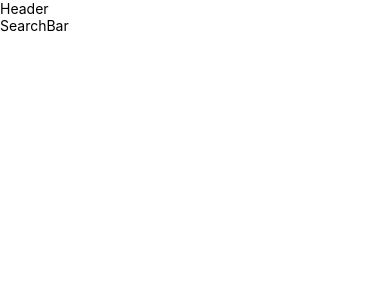
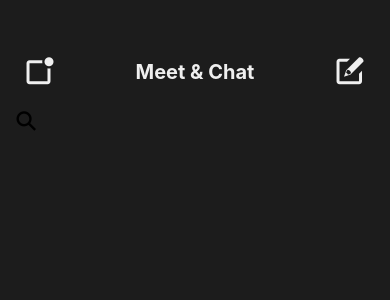
Before and after one commit to software-developer-yamin/Zoom-Clone-with-React-Native, a React Native app: screen / in a window 390 px wide. Shown: the top 300 px of the page. Built offline with nearby package versions, Linux system fonts and the light colour scheme.

Commit message:
header component is !done

```diff
--- a/App.jsx
+++ b/App.jsx
@@ -1,8 +1,18 @@
-import { StyleSheet } from "react-native";
+import { StyleSheet, View } from "react-native";
 import Home from "./screens/Home";
 
 export default function App() {
-  return <Home />;
+  return (
+    <View style={styles.container}>
+      <Home />
+    </View>
+  );
 }
 
-const styles = StyleSheet.create({});
+const styles = StyleSheet.create({
+  container: {
+    flex: 1,
+    paddingTop: 20,
+    backgroundColor: "#1c1c1c",
+  },
+});
--- a/components/Header.jsx
+++ b/components/Header.jsx
@@ -1,14 +1,34 @@
-import { StyleSheet, Text, View } from 'react-native'
-import React from 'react'
+import { Entypo } from "@expo/vector-icons";
+import { StyleSheet, Text, TouchableOpacity, View } from "react-native";
+
 
 const Header = () => {
   return (
-    <View>
-      <Text>Header</Text>
+    <View style={styles.container}>
+      <TouchableOpacity>
+        <Entypo name="notification" size={30} color="#efefef" />
+      </TouchableOpacity>
+      <Text style={styles.heading}>Meet & Chat</Text>
+      <TouchableOpacity>
+        <Entypo name="new-message" size={30} color="#efefef" />
+      </TouchableOpacity>
     </View>
-  )
-}
+  );
+};
 
-export default Header
+export default Header;
 
-const styles = StyleSheet.create({})
+const styles = StyleSheet.create({
+  container: {
+    flexDirection: "row",
+    alignItems: "center",
+    justifyContent: "space-between",
+    paddingHorizontal: 10,
+    paddingVertical: 20,
+  },
+  heading: {
+    color: "#efefef",
+    fontSize: 20,
+    fontWeight: "700",
+  },
+});
--- a/components/SearchBar.jsx
+++ b/components/SearchBar.jsx
@@ -1,9 +1,10 @@
 import { StyleSheet, Text, View } from "react-native";
+import { Ionicons } from "@expo/vector-icons";
 
 const SearchBar = () => {
   return (
     <View>
-      <Text>SearchBar</Text>
+      <Ionicons name="ios-search-sharp" size={24} color="black" />
     </View>
   );
 };
--- a/screens/Home.jsx
+++ b/screens/Home.jsx
@@ -4,7 +4,7 @@ import SearchBar from "../components/SearchBar";
 
 const Home = () => {
   return (
-    <View>
+    <View style={styles.container}>
       <Header />
       <SearchBar />
     </View>
@@ -13,4 +13,8 @@ const Home = () => {
 
 export default Home;
 
-const styles = StyleSheet.create({});
+const styles = StyleSheet.create({
+  container: {
+    padding: 15,
+  },
+});
```
